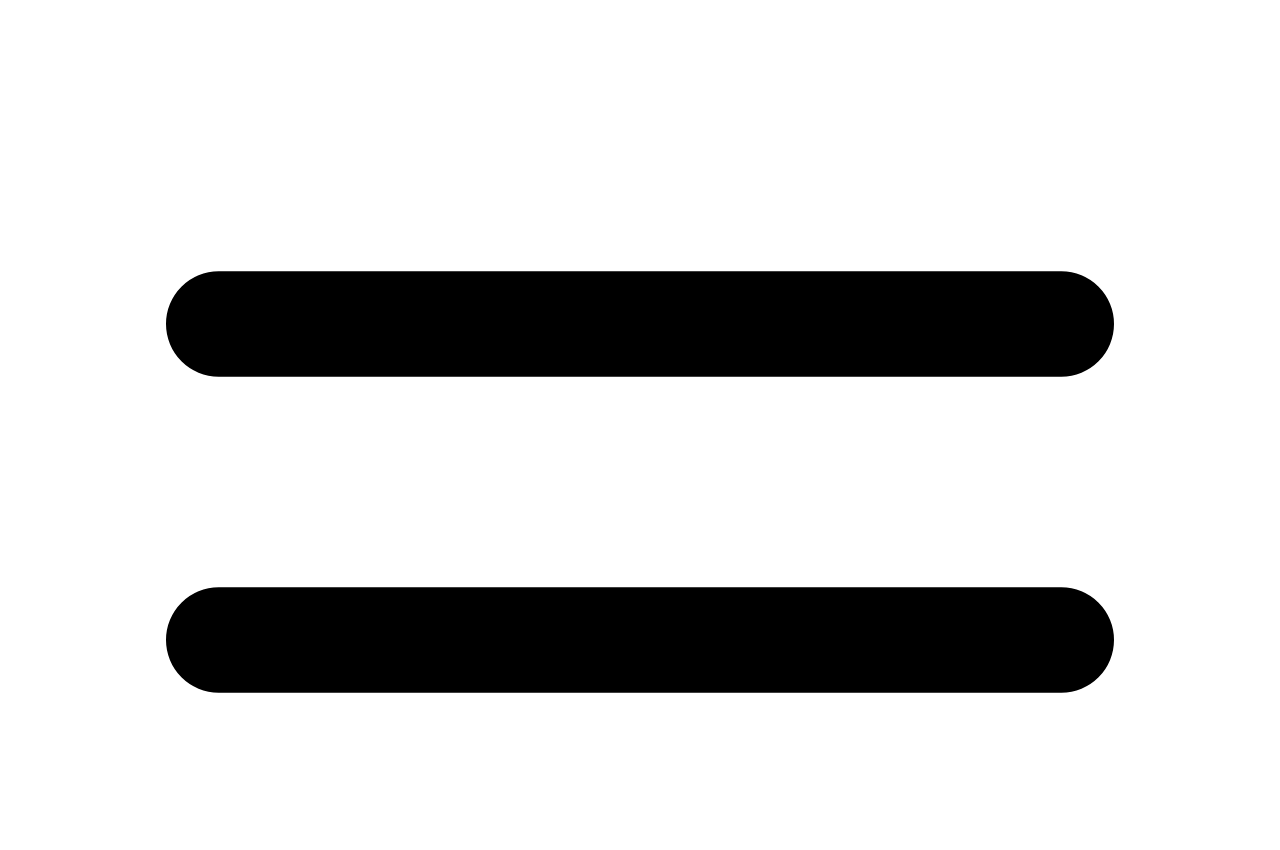
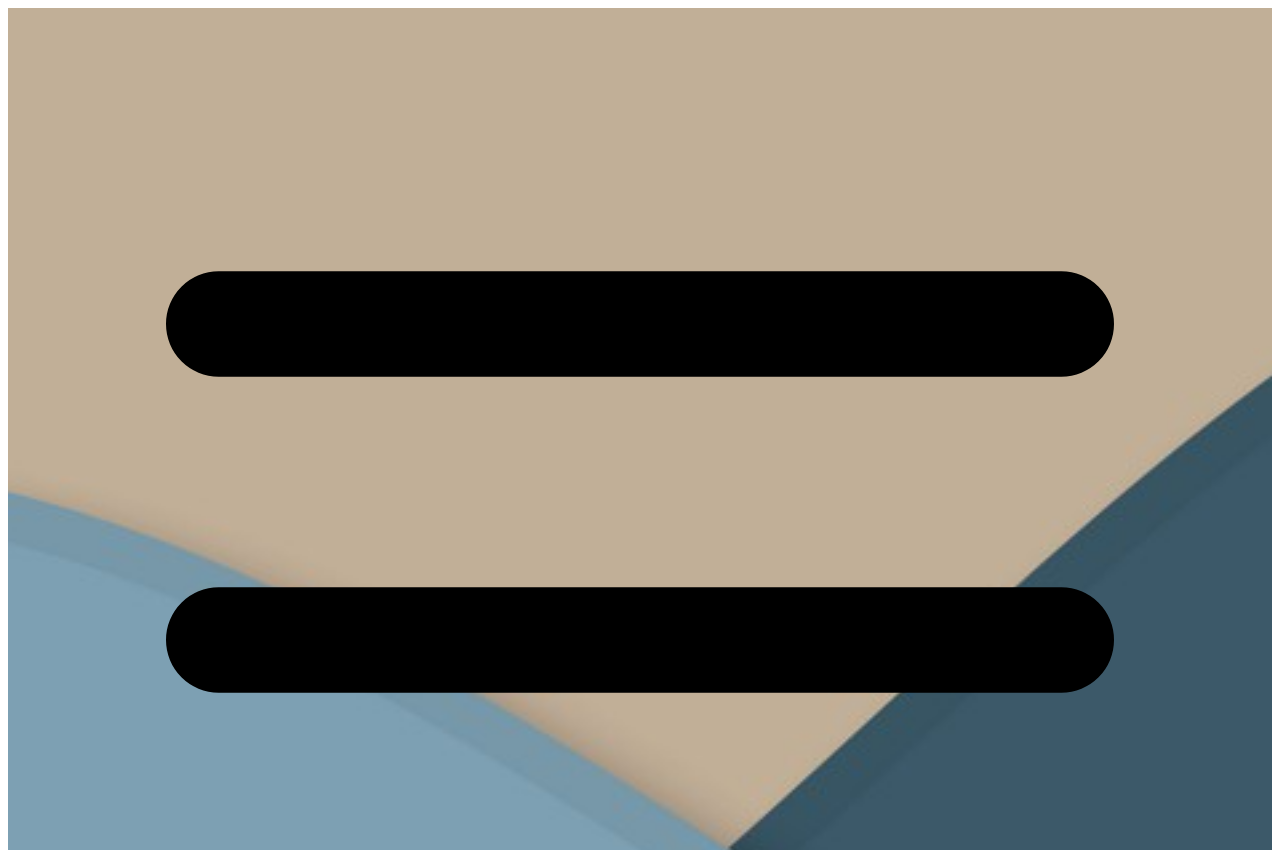
Before and after one commit to asiahaws1/dwdd2720, a website built with Vite: page src/interfaces/index.html in a window 1280 px wide. Shown: the top 850 px of the page. Built offline with nearby package versions, Linux system fonts and the light colour scheme.

Commit message:
fix images

```diff
--- a/src/interfaces/index.html
+++ b/src/interfaces/index.html
@@ -9,7 +9,7 @@
     <title>Interface Examples</title>
   </head>
   <body>
-    <main class="bg-[url('../images/sand.png')] bg-cover">
+    <main style="background-image: url('/images/sand.png'); background-size: cover; background-position: center;">
     <header>
 
 
```
